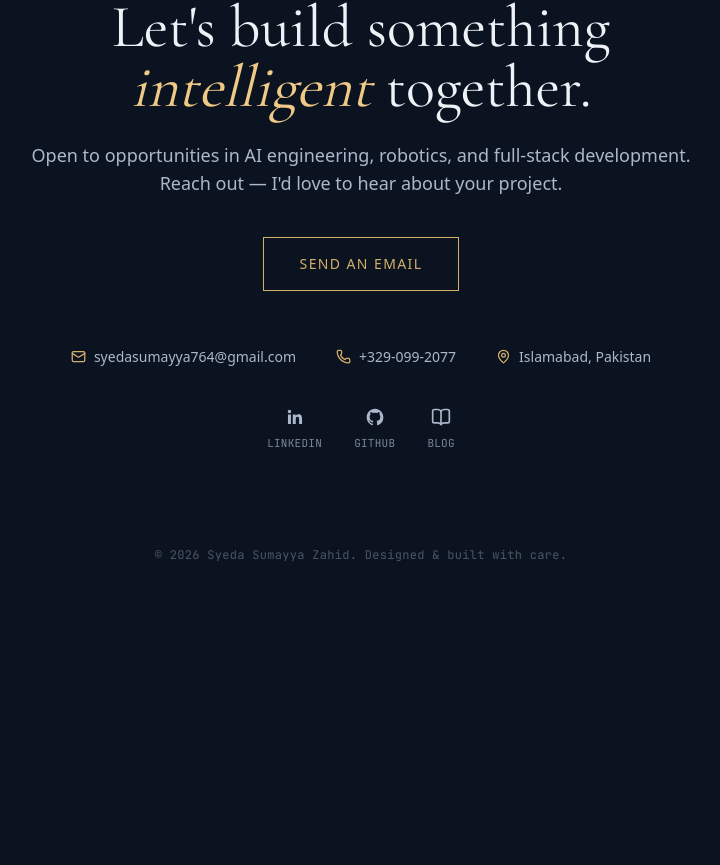
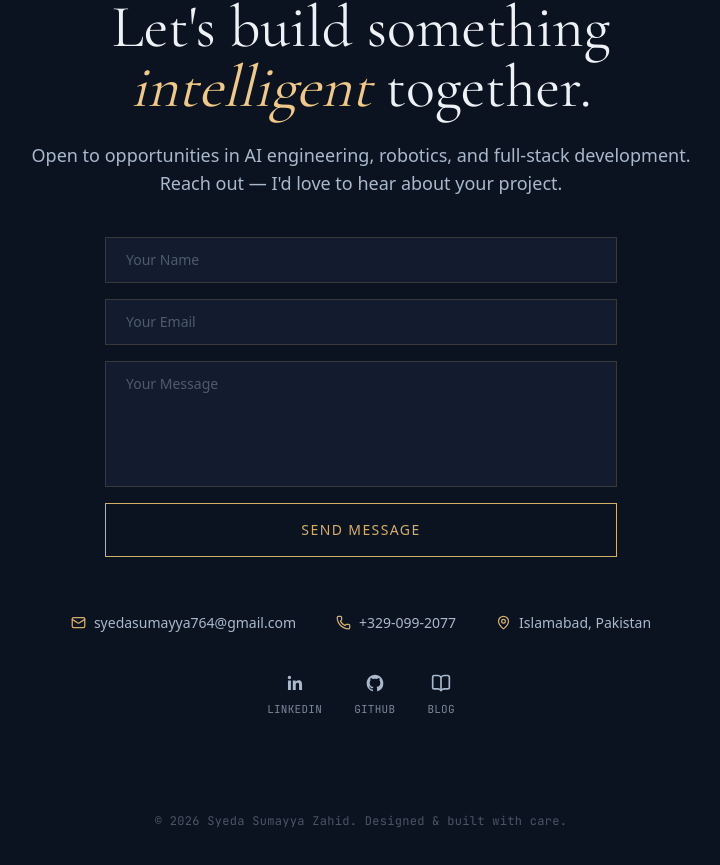
Before and after one commit to syedasumayya/portfolio, a Next.js app: page / in a window 1280 px wide. Shown: the part 7491-8356 px from the top of the page, without its empty margins (279-999 px from the left). Before the commit the page ends 8198 px from the top, so only its background shows below. Built offline with nearby package versions, Linux system fonts and the light colour scheme.

Commit message:
Add contact form with Formspree

```diff
--- a/src/components/Contact.tsx
+++ b/src/components/Contact.tsx
@@ -66,13 +66,39 @@ export default function Contact() {
             Open to opportunities in AI engineering, robotics, and full-stack
             development. Reach out — I&apos;d love to hear about your project.
           </p>
-
-          <a
-            href="mailto:syedasumayya763@gmail.com"
-            className="inline-block mt-10 px-9 py-4 border border-gold text-gold text-sm tracking-[0.1em] uppercase hover:bg-gold hover:text-base transition-all duration-300"
-          >
-            Send an Email
-          </a>
+          <form
+  action="https://formspree.io/f/mzdljejn"
+  method="POST"
+  className="mt-10 w-full max-w-lg mx-auto flex flex-col gap-4"
+>
+  <input
+    type="text"
+    name="name"
+    placeholder="Your Name"
+    required
+    className="bg-surface border border-gold/20 text-ivory placeholder:text-ivory-dim/40 px-5 py-3 text-sm focus:outline-none focus:border-gold/60 transition-colors"
+  />
+  <input
+    type="email"
+    name="email"
+    placeholder="Your Email"
+    required
+    className="bg-surface border border-gold/20 text-ivory placeholder:text-ivory-dim/40 px-5 py-3 text-sm focus:outline-none focus:border-gold/60 transition-colors"
+  />
+  <textarea
+    name="message"
+    placeholder="Your Message"
+    rows={5}
+    required
+    className="bg-surface border border-gold/20 text-ivory placeholder:text-ivory-dim/40 px-5 py-3 text-sm focus:outline-none focus:border-gold/60 transition-colors resize-none"
+  />
+  <button
+    type="submit"
+    className="px-9 py-4 border border-gold text-gold text-sm tracking-[0.1em] uppercase hover:bg-gold hover:text-base transition-all duration-300"
+  >
+    Send Message
+  </button>
+</form>
 
           <div className="mt-14 flex flex-wrap justify-center gap-x-10 gap-y-4 text-sm text-ivory-dim">
             <span className="inline-flex items-center gap-2">
```
